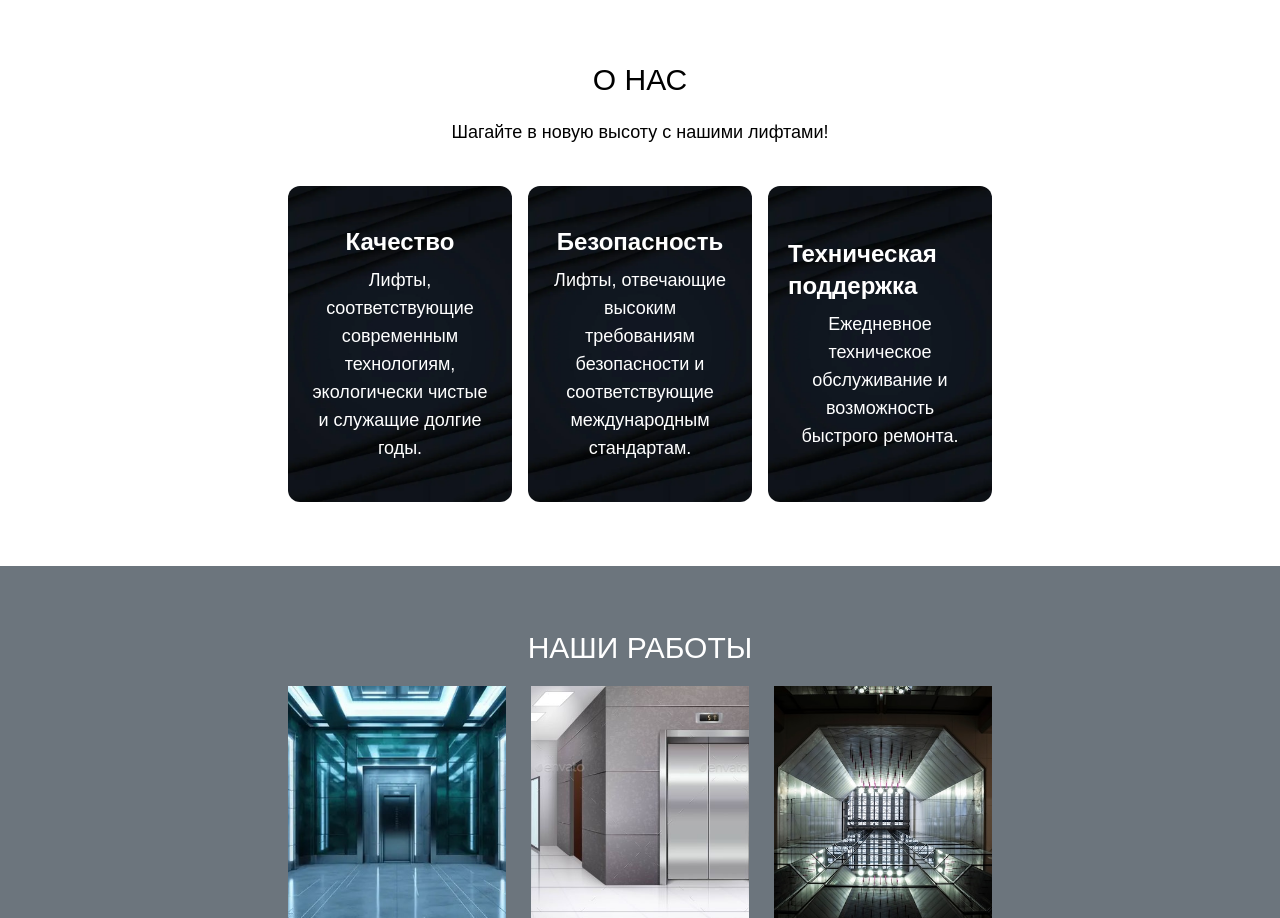
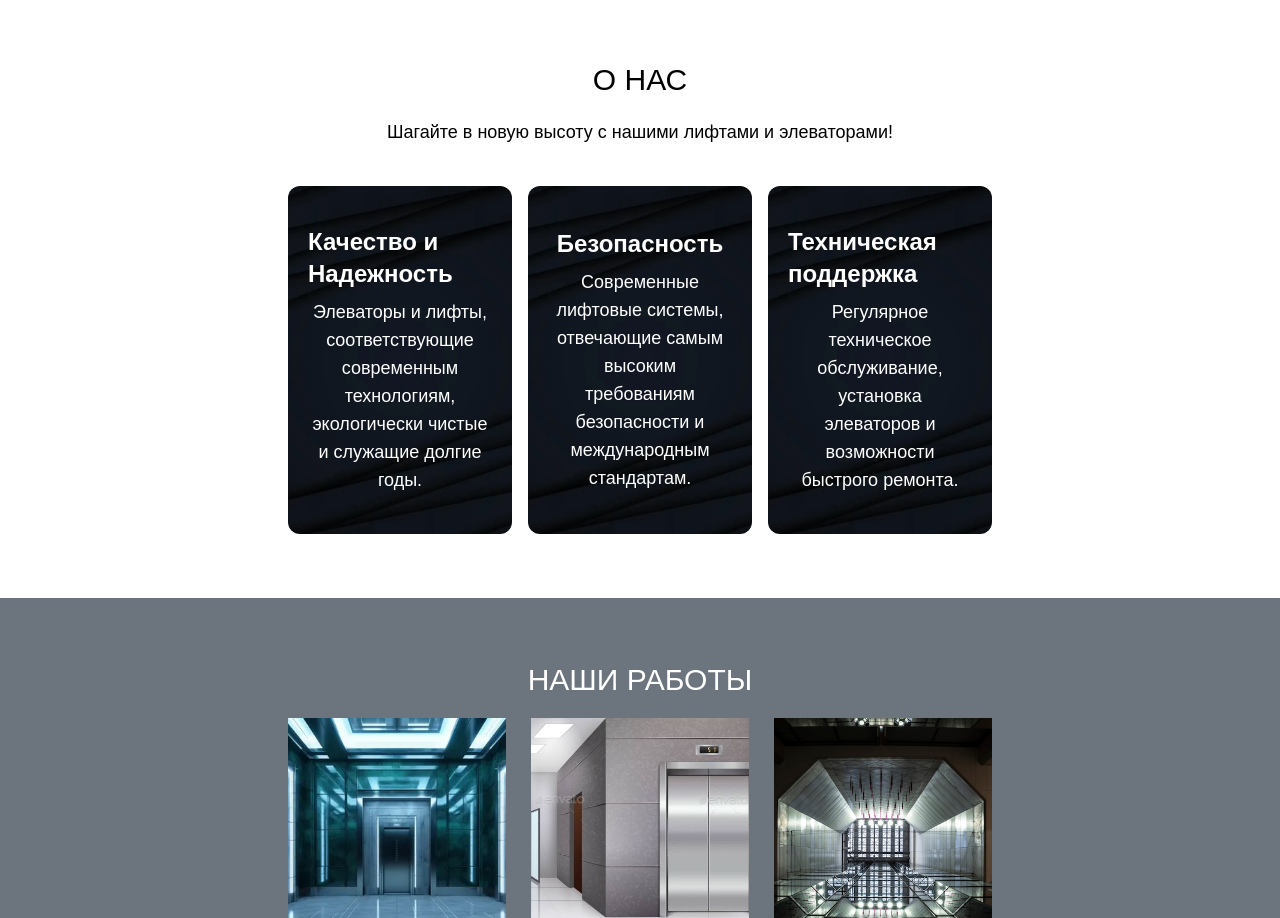
Before and after one commit to lastforever457/toshiba, a React (Vite) app: page / in a window 1280 px wide. Shown: the part 792-1710 px from the top of the page. Built offline with nearby package versions, Linux system fonts and the light colour scheme; a web font is replaced by a local one.

Commit message:
seo: Widen keyword scope for elevator and elevator.uz across meta tags and translations

```diff
--- a/index.html
+++ b/index.html
@@ -3,8 +3,8 @@
   <head>
     <meta charset="UTF-8" />
     <meta name="viewport" content="width=device-width, initial-scale=1.0" />
-    <meta name="description" content="O'zbekistonda yuqori sifatli liftlar, eskalatorlar va travolatorlarni yetkazib berish, o'rnatish va texnik xizmat ko'rsatish kompaniyasi." />
-    <meta name="keywords" content="lift, liftlar, elevator, eskalator, travolator, lift o'rnatish, lift sotish, KONL CANNY, Toshiba, O'zbekistonda liftlar, Toshkentda liftlar, elevator.uz" />
+    <meta name="description" content="Elevator.uz | O'zbekistonda yuqori sifatli liftlar, elevator va eskalatorlarni yetkazib berish, o'rnatish va texnik xizmat ko'rsatish." />
+    <meta name="keywords" content="lift, liftlar, elevator, elevator uz, elevator.uz, eskalator, travolator, lift o'rnatish, lift sotish, KONL CANNY, Toshiba, O'zbekistonda liftlar, Toshkentda elevator, elevatorlar" />
     <meta name="author" content="KONL CANNY" />
     <meta name="robots" content="index, follow" />
     <link rel="canonical" href="https://elevator.uz/" />
--- a/public/locales/ru/translation.json
+++ b/public/locales/ru/translation.json
@@ -8,14 +8,14 @@
   "title3": "Комфорт и надежность на каждом шагу!",
   "upload more": "Загрузить больше",
   "about t": "О компании",
-  "about title": "Компания «Qara Yengi» предлагает качественные, надежные и современные лифты. Мы предоставляем нашим клиентам решения, сочетающие в себе безопасность, комфорт и технологии. Наши лифты отличаются современным дизайном, энергосберегающими характеристиками и высокими стандартами безопасности. Мы поможем вам выбрать подходящий вариант для различных типов зданий, а наша опытная команда всегда будет с вами, чтобы сделать процесс покупки простым и удобным.",
-  "sifat": "Качество",
-  "sifat desc": "Лифты, соответствующие современным технологиям, экологически чистые и служащие долгие годы.",
+  "about title": "Компания KONL CANNY (elevator.uz) предлагает качественные, надежные и современные лифты и элеваторы в Узбекистане. Мы предоставляем нашим клиентам решения, сочетающие в себе безопасность, комфорт и технологии. Наши элеваторы и эскалаторы отличаются современным дизайном, энергосберегающими характеристиками и высокими стандартами безопасности. Мы поможем вам выбрать подходящий вариант для различных типов зданий. Elevator uz - ваш надежный партнер.",
+  "sifat": "Качество и Надежность",
+  "sifat desc": "Элеваторы и лифты, соответствующие современным технологиям, экологически чистые и служащие долгие годы.",
   "security": "Безопасность",
-  "security desc": "Лифты, отвечающие высоким требованиям безопасности и соответствующие международным стандартам.",
+  "security desc": "Современные лифтовые системы, отвечающие самым высоким требованиям безопасности и международным стандартам.",
   "tech support": "Техническая поддержка",
-  "tech support desc": "Ежедневное техническое обслуживание и возможность быстрого ремонта.",
-  "about slogan": "Шагайте в новую высоту с нашими лифтами!",
-  "seo_title": "KONL CANNY - Высококачественные лифты и эскалаторы в Узбекистане",
-  "seo_description": "Продажа, установка и обслуживание современных лифтов, эскалаторов и траволаторов KONL CANNY в Узбекистане. Безопасность и надежность."
+  "tech support desc": "Регулярное техническое обслуживание, установка элеваторов и возможности быстрого ремонта.",
+  "about slogan": "Шагайте в новую высоту с нашими лифтами и элеваторами!",
+  "seo_title": "Elevator.uz | KONL CANNY - Элеваторы, Лифты и Эскалаторы в Узбекистане",
+  "seo_description": "Elevator.uz - Продажа, установка и обслуживание современных лифтов, элеваторов и эскалаторов KONL CANNY в Узбекистане. Безопасность и надежность."
 }
--- a/public/locales/uz/translation.json
+++ b/public/locales/uz/translation.json
@@ -8,14 +8,14 @@
   "title3": "Har qadamda qulaylik va ishonchlilik!",
   "upload more": "Ko'proq yuklash",
   "about t": "Kompaniyamiz haqida",
-  "about title": "Qara Yengi kompaniyasi sifatli, ishonchli va zamonaviy liftlarni sotishni taklif etadi. Biz mijozlarimizga xavfsizlik, qulaylik va texnologiyani birlashtirgan yechimlarni taqdim etamiz. Liftlarimiz zamonaviy dizayni, energiya tejovchi xususiyatlari va yuqori xavfsizlik standartlari bilan ajralib turadi. Turli xil bino turlari uchun mos keladigan variantlarni tanlashda yordam beramiz va sotib olish jarayonini oson va qulay qilish uchun tajribali jamoamiz doimo siz bilan birga bo‘ladi.",
-  "sifat": "Sifat",
-  "sifat desc": "Yangi texnologiyalarga mos keluvchi, ekologik toza va uzoq muddat xizmat qiluvchi liftlar.",
+  "about title": "KONL CANNY (elevator.uz) kompaniyasi O'zbekistonda sifatli, ishonchli va zamonaviy elevator va liftlarni sotishni taklif etadi. Biz mijozlarimizga xavfsizlik, qulaylik va texnologiyani birlashtirgan yechimlarni taqdim etamiz. Bizning elevator va eskalatorlarimiz zamonaviy dizayni, energiya tejovchi xususiyatlari va yuqori xavfsizlik standartlari bilan ajralib turadi. Turli xil bino turlari uchun mos keladigan variantlarni tanlashda yordam beramiz. Elevator uz - sizning ishonchli hamkoringiz.",
+  "sifat": "Sifat va Ishonchlilik",
+  "sifat desc": "Yangi texnologiyalarga mos keluvchi, ekologik toza va uzoq muddat xizmat qiluvchi elevator va liftlar.",
   "security": "Xavfsizlik",
-  "security desc": "Yuqori darajadagi xavfsizlik talablari va xalqaro standartlarga javob beruvchi liftlar.",
+  "security desc": "Yuqori darajadagi xavfsizlik talablari va xalqaro standartlarga javob beruvchi zamonaviy elevator tizimlari.",
   "tech support": "Texnik qo'llab-quvvatlash",
-  "tech support desc": "Muntazam texnik xizmat ko'rsatish va tezkor ta’mirlash imkoniyatlari.",
-  "about slogan": "Bizning liftlarimiz bilan qulay va ishonchli kelajak sari qadam tashlang!",
-  "seo_title": "KONL CANNY - O'zbekistonda yuqori sifatli liftlar, eskalatorlar va travolatorlar",
-  "seo_description": "KONL CANNY liftlari, eskalatorlar va travolatorlarni O'zbekiston bo'ylab yetkazib berish, montaj qilish va sifatli texnik xizmat ko'rsatish."
+  "tech support desc": "Muntazam texnik xizmat ko'rsatish, elevator o'rnatish va tezkor ta'mirlash imkoniyatlari.",
+  "about slogan": "Bizning elevator va liftlarimiz bilan qulay va ishonchli kelajak sari qadam tashlang!",
+  "seo_title": "Elevator.uz | KONL CANNY - O'zbekistonda Elevator, Liftlar va Eskalatorlar",
+  "seo_description": "Elevator.uz - KONL CANNY liftlari, elevator va eskalatorlarni O'zbekiston bo'ylab yetkazib berish, montaj qilish va sifatli texnik xizmat ko'rsatish."
 }
```
